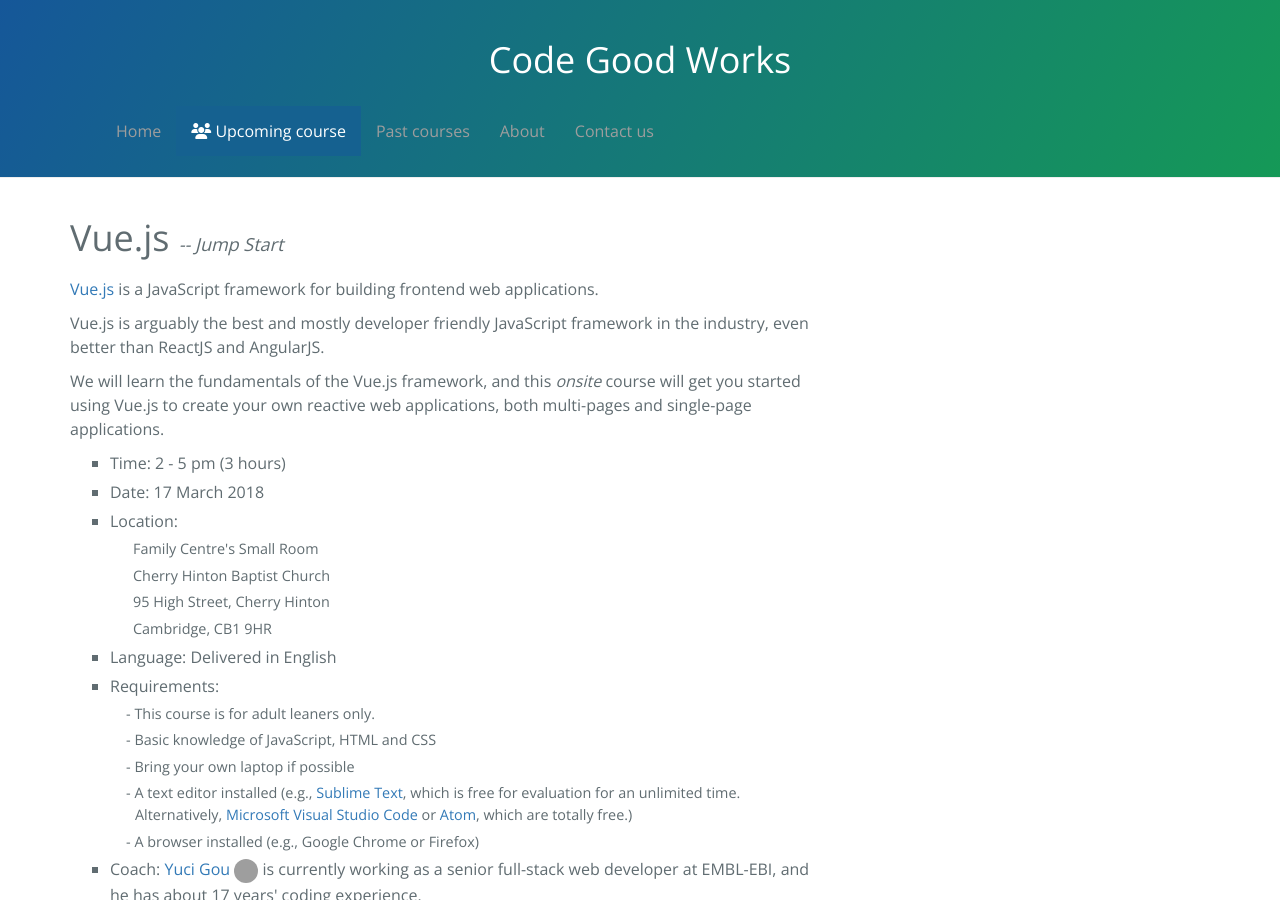
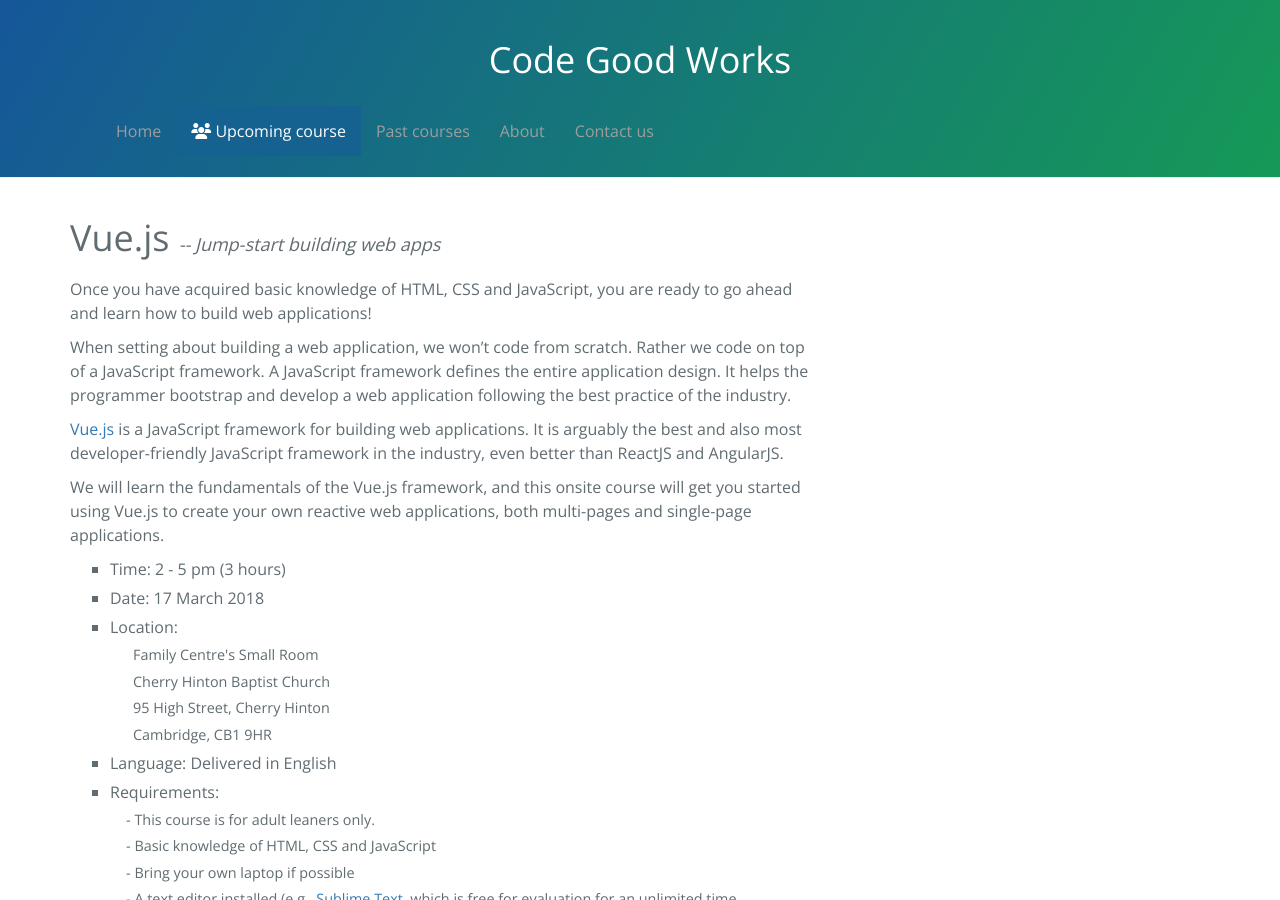
Before and after one commit to yucigou/codegoodworks, a Jekyll site: the page built from enrolment.vue.md, in a window 1280 px wide and 900 px high. Built offline with Jekyll 4.4.1, drawn with Linux system fonts in a browser that asks for light colours; nearby versions of some CDN libraries; grey boxes are pictures that could not be loaded.

Commit message:
Update course info

```diff
--- a/enrolment.vue.md
+++ b/enrolment.vue.md
@@ -14,13 +14,13 @@
 <!--</picture>-->
 
 <header>
-  <h1>Vue.js <span class="subtitle">-- Jump Start</span></h1>
+  <h1>Vue.js <span class="subtitle">-- Jump-start building web apps</span></h1>
 </header>
 
-
-<p><a href="https://vuejs.org/">Vue.js</a> is a JavaScript framework for building frontend web applications.</p>
-<p>Vue.js is arguably the best and mostly developer friendly JavaScript framework in the industry, even better than ReactJS and AngularJS.</p>
-<p>We will learn the fundamentals of the Vue.js framework, and this <em>onsite</em> course will get you started using Vue.js to create your own reactive web applications, both multi-pages and single-page applications.</p>
+<p>Once you have acquired basic knowledge of HTML, CSS and JavaScript, you are ready to go ahead and learn how to build web applications!</p>
+<p>When setting about building a web application, we won’t code from scratch. Rather we code on top of a JavaScript framework. A JavaScript framework defines the entire application design. It helps the programmer bootstrap and develop a web application following the best practice of the industry.</p>
+<p><a href="https://vuejs.org/">Vue.js</a> is a JavaScript framework for building web applications. It is arguably the best and also most developer-friendly JavaScript framework in the industry, even better than ReactJS and AngularJS.</p>
+<p>We will learn the fundamentals of the Vue.js framework, and this onsite course will get you started using Vue.js to create your own reactive web applications, both multi-pages and single-page applications.</p>
 
 <ul class="course-info">
 <li>Time: 2 - 5 pm (3 hours)
@@ -39,7 +39,7 @@
 <li>Requirements:
   <ul class="requirement">
     <li>This course is for adult leaners only.</li>
-    <li>Basic knowledge of JavaScript, HTML and CSS</li>
+    <li>Basic knowledge of HTML, CSS and JavaScript</li>
     <li>Bring your own laptop if possible</li>
     <li>A text editor installed
 (e.g., <a href="https://www.sublimetext.com/">Sublime Text</a>, which is free for evaluation for an unlimited time. Alternatively, <a href="https://code.visualstudio.com/download">Microsoft Visual Studio Code</a> or <a href="https://atom.io/">Atom</a>, which are totally free.)</li>
```
